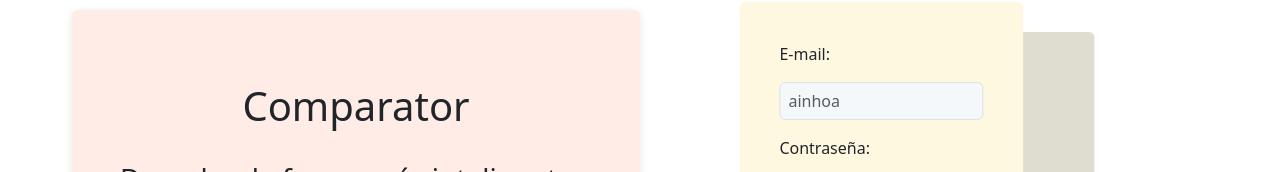
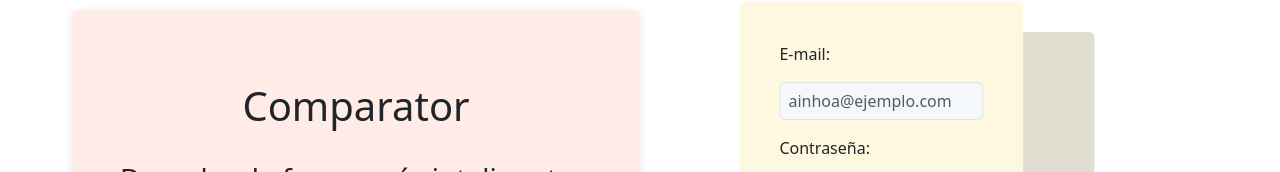
Before and after one commit to KevinVk05/FrontProyectoPersonal, a React (Vite) app: page /login in a window 1280 px wide. Shown: the part 206-378 px from the top of the page. Built offline with nearby package versions, Linux system fonts and the light colour scheme.

Commit message:
Errores pequeños corregidos

```diff
--- a/src/Login/login.jsx
+++ b/src/Login/login.jsx
@@ -29,9 +29,18 @@ const Login = () => {
     const { login } = useAuth();
     const navigate = useNavigate();
 
+       const esEmailValido = (email) => {
+    const regex = /^[^\s@]+@[^\s@]+\.[^\s@]+$/;
+    return regex.test(email);
+};
+
     const handleSubmitLogin = async (e) => {
+        e.preventDefault();
 
-        e.preventDefault();
+         if (!esEmailValido(loginUsuario)) {
+        setErrorLogin("Introduce un correo electrónico válido");
+        return;
+    }
 
         try {
             const respuesta = await ServicioUsuario.login({
@@ -54,6 +63,11 @@ const Login = () => {
 
    const handleSignupSubmit = async (e) => {
     e.preventDefault();
+
+     if (!esEmailValido(loginUsuario)) {
+        setErrorLogin("Introduce un correo electrónico válido");
+        return;
+    }
 
     if (signupPassword !== signupPasswordConfirm) {
         setErrorSignup('Las contraseñas no coinciden');
@@ -87,6 +101,8 @@ const Login = () => {
         }
     }
 
+
+
     }
 
 
@@ -112,9 +128,9 @@ const Login = () => {
                                         <label htmlFor="login-email">E-mail:</label>
                                         <input
                                             id="login-email"
-                                            type="email"
+                                            type="text"
                                             className="form-control w-100 my-3 px-2"
-                                            placeholder="ainhoa"
+                                            placeholder="ainhoa@ejemplo.com"
                                             value={loginUsuario}
                                             onChange={(e) => setLoginUsuario(e.target.value)}
                                             required
@@ -150,9 +166,9 @@ const Login = () => {
                                         <label htmlFor="signup-email">E-mail:</label>
                                         <input
                                             id="signup-email"
-                                            type="email"
+                                            type="text"
                                             className="form-control w-100 my-3 px-2"
-                                            placeholder="ainhoa"
+                                            placeholder="ainhoa@ejemplo.com"
                                             value={signupUsuario}
                                             onChange={(e) => setSignupUsuario(e.target.value)}
                                             required
```
